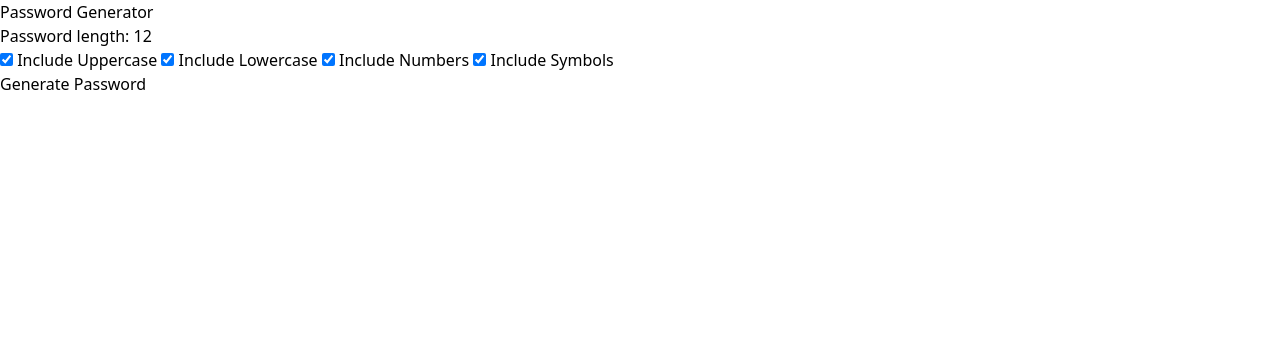
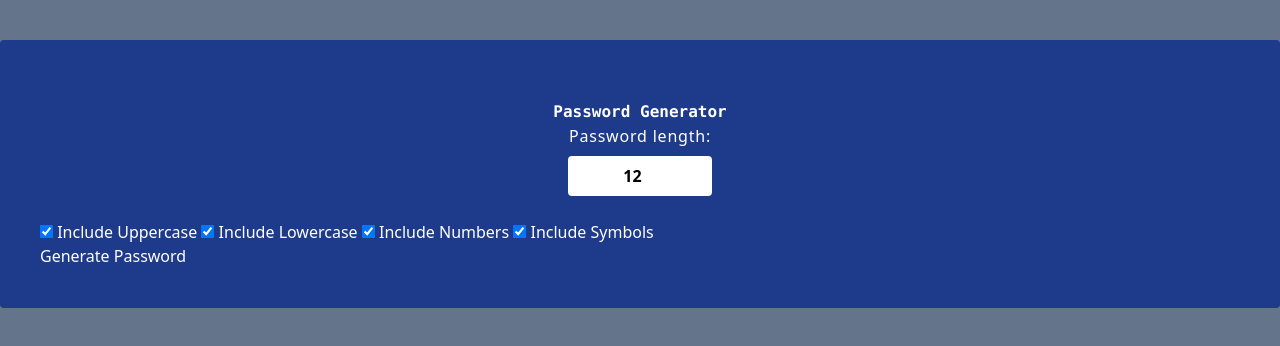
Before and after one commit to thesongmartins/Password-Generator, a website: page src/index.html in a window 1280 px wide. Drawn offline with Linux system fonts and the light colour scheme.

Commit message:
Implementing styles

```diff
--- a/src/index.html
+++ b/src/index.html
@@ -7,11 +7,23 @@
     <script defer src="script.js"></script>
     <title>Password - Generator</title>
   </head>
-  <body>
-    <main class="">
-      <h1>Password Generator</h1>
-      <label for="length">Password length:</label>
-      <input type="number" id="length" min="4" max="50" value="12" />
+  <body class="bg-slate-500 text-white">
+    <main class="container mx-auto bg-blue-900 p-10 mt-10 rounded">
+      <section>
+        <h1 class="font-mono flex items-center justify-center font-bold mt-5">
+          Password Generator
+        </h1>
+        <div class="flex flex-col items-center justify-center">
+          <label class="-tracking-tighter" for="length">Password length:</label>
+          <input
+            class="mt-2 rounded font-bold p-2 w-36 text-black text-center"
+            type="number"
+            id="length"
+            min="4"
+            max="50"
+            value="12"
+          />
+        </div>
         <br />
 
         <input type="checkbox" id="uppercase" checked />
@@ -29,6 +41,7 @@
 
         <button id="generate">Generate Password</button>
         <h2 id="password"></h2>
+      </section>
     </main>
   </body>
 </html>
```
Also changed, not shown: public/output.css. Lines whose indentation alone changed are shown as unchanged.
